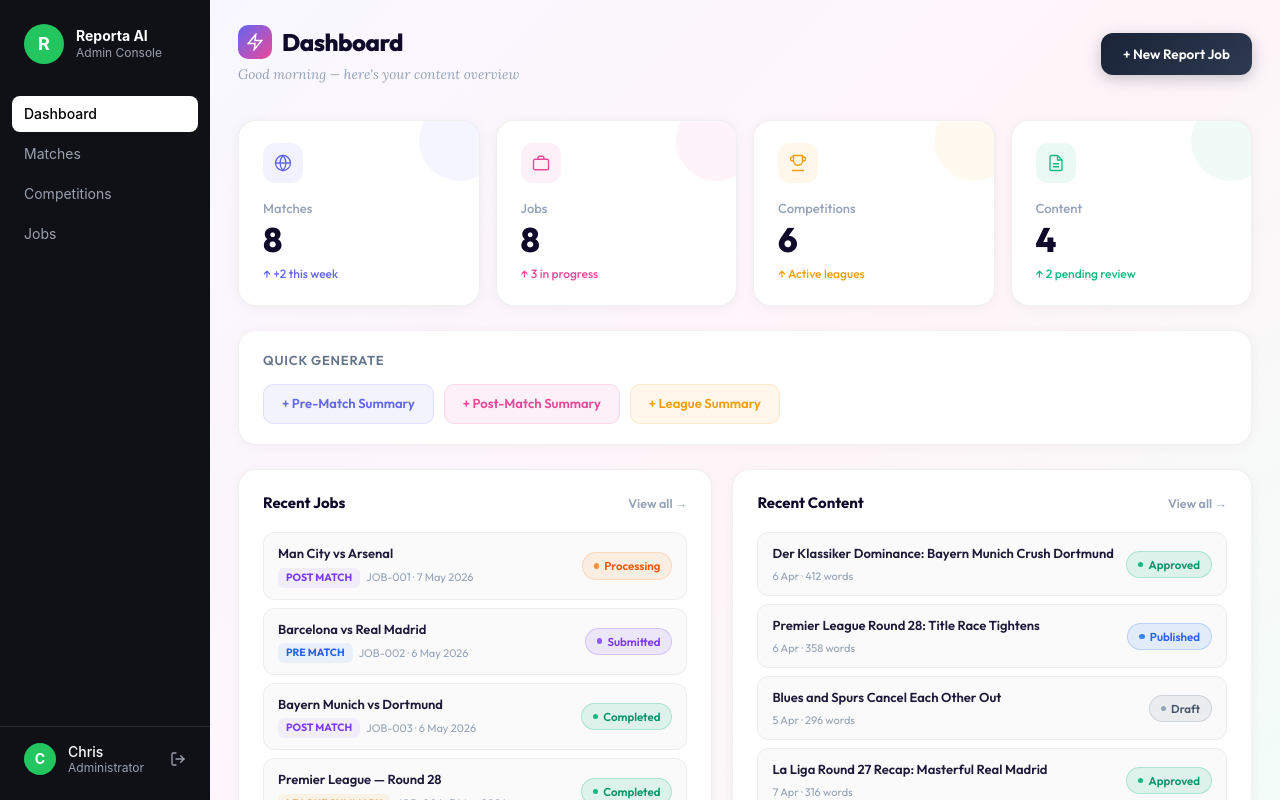
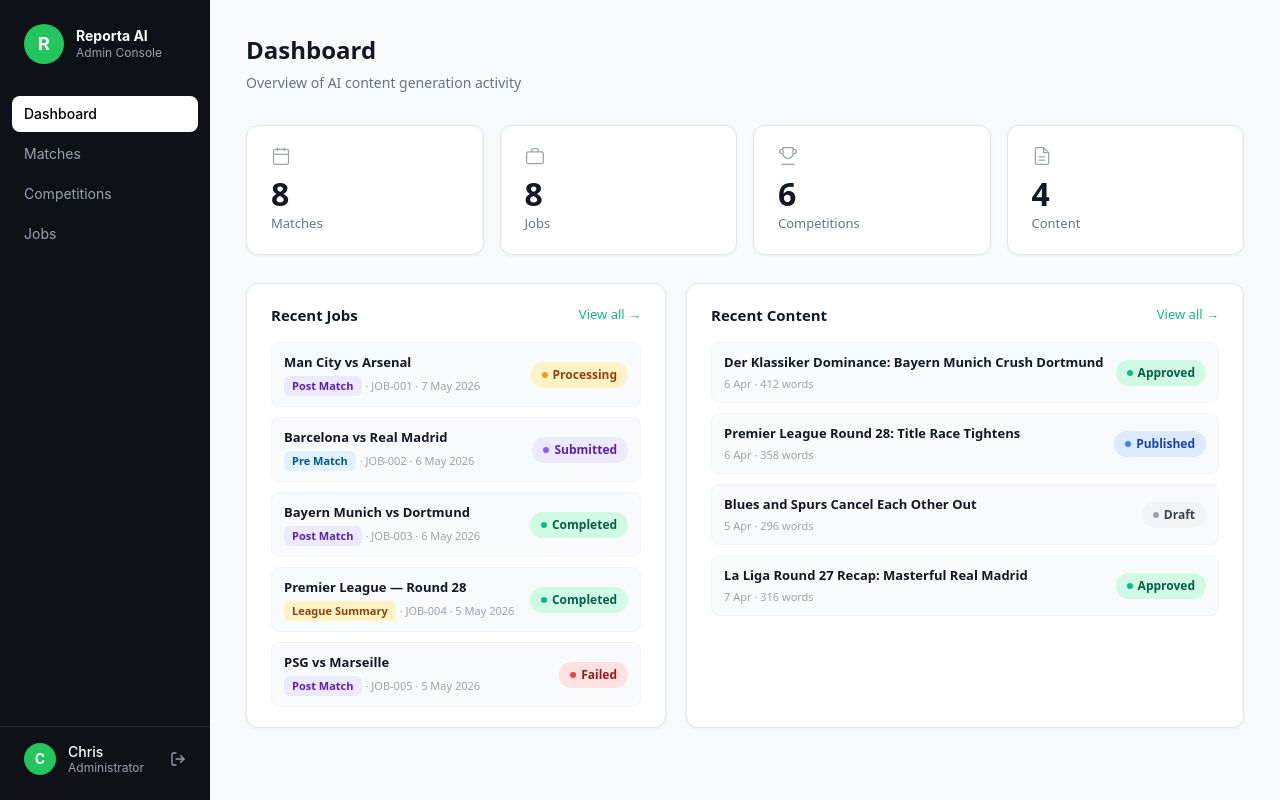
Before and after one commit to ghazalkalhori/PCP-AUT2606, a React (Vite) app in the folder frontend/: page /login in a window 1280 px wide. Both pictures are taken after a click on the button "Sign in to Dashboard". Built offline with nearby package versions, Linux system fonts and the light colour scheme.

Commit message:
sharon: dashboard matches prototype, removed extra buttons

```diff
--- a/frontend/src/pages/Dashboard.jsx
+++ b/frontend/src/pages/Dashboard.jsx
@@ -17,19 +17,19 @@ const recentContent = [
 ];
 
 const statusConfig = {
-  Processing: { bg: 'rgba(251,146,60,0.12)', color: '#EA580C', dot: '#FB923C', border: 'rgba(251,146,60,0.25)' },
-  Submitted:  { bg: 'rgba(139,92,246,0.12)', color: '#7C3AED', dot: '#8B5CF6', border: 'rgba(139,92,246,0.25)' },
-  Completed:  { bg: 'rgba(16,185,129,0.12)', color: '#059669', dot: '#10B981', border: 'rgba(16,185,129,0.25)' },
-  Failed:     { bg: 'rgba(239,68,68,0.12)', color: '#DC2626', dot: '#EF4444', border: 'rgba(239,68,68,0.25)' },
-  Approved:   { bg: 'rgba(16,185,129,0.12)', color: '#059669', dot: '#10B981', border: 'rgba(16,185,129,0.25)' },
-  Published:  { bg: 'rgba(59,130,246,0.12)', color: '#2563EB', dot: '#3B82F6', border: 'rgba(59,130,246,0.25)' },
-  Draft:      { bg: 'rgba(100,116,139,0.10)', color: '#475569', dot: '#94A3B8', border: 'rgba(100,116,139,0.2)' },
+  Processing: { bg: '#FEF3C7', color: '#92400E', dot: '#F59E0B' },
+  Submitted:  { bg: '#EDE9FE', color: '#5B21B6', dot: '#8B5CF6' },
+  Completed:  { bg: '#D1FAE5', color: '#065F46', dot: '#10B981' },
+  Failed:     { bg: '#FEE2E2', color: '#991B1B', dot: '#EF4444' },
+  Approved:   { bg: '#D1FAE5', color: '#065F46', dot: '#10B981' },
+  Published:  { bg: '#DBEAFE', color: '#1E40AF', dot: '#3B82F6' },
+  Draft:      { bg: '#F3F4F6', color: '#374151', dot: '#9CA3AF' },
 };
 
 const typeConfig = {
-  'Post Match':     { bg: 'rgba(139,92,246,0.08)', color: '#7C3AED' },
-  'Pre Match':      { bg: 'rgba(59,130,246,0.08)', color: '#2563EB' },
-  'League Summary': { bg: 'rgba(245,158,11,0.08)', color: '#D97706' },
+  'Post Match':     { bg: '#EDE9FE', color: '#5B21B6' },
+  'Pre Match':      { bg: '#E0F2FE', color: '#075985' },
+  'League Summary': { bg: '#FEF3C7', color: '#92400E' },
 };
 
 function StatusBadge({ status }) {
@@ -39,28 +39,33 @@ function StatusBadge({ status }) {
       display: 'inline-flex', alignItems: 'center', gap: 5,
       background: s.bg, color: s.color,
       padding: '4px 11px', borderRadius: 99,
-      fontSize: 11.5, fontWeight: 600,
-      border: `1px solid ${s.border}`,
+      fontSize: 12, fontWeight: 600,
     }}>
-      <span style={{ width: 5.5, height: 5.5, borderRadius: '50%', background: s.dot, flexShrink: 0 }} />
+      <span style={{ width: 6, height: 6, borderRadius: '50%', background: s.dot, flexShrink: 0 }} />
       {status}
     </span>
   );
 }
 
 function TypeBadge({ type }) {
-  const t = typeConfig[type] || { bg: 'rgba(100,116,139,0.08)', color: '#475569' };
+  const t = typeConfig[type] || { bg: '#F3F4F6', color: '#374151' };
   return (
     <span style={{
       background: t.bg, color: t.color,
       padding: '2px 8px', borderRadius: 6,
-      fontSize: 10.5, fontWeight: 700,
-      textTransform: 'uppercase',
+      fontSize: 11, fontWeight: 600,
     }}>
       {type}
     </span>
   );
 }
+
+const stats = [
+  { label: 'Matches', value: 8, icon: <svg width="20" height="20" fill="none" stroke="currentColor" strokeWidth="1.5" viewBox="0 0 24 24"><rect x="3" y="4" width="18" height="18" rx="2"/><line x1="16" y1="2" x2="16" y2="6"/><line x1="8" y1="2" x2="8" y2="6"/><line x1="3" y1="10" x2="21" y2="10"/></svg> },
+  { label: 'Jobs', value: 8, icon: <svg width="20" height="20" fill="none" stroke="currentColor" strokeWidth="1.5" viewBox="0 0 24 24"><rect x="2" y="7" width="20" height="14" rx="2"/><path d="M16 7V5a2 2 0 0 0-2-2h-4a2 2 0 0 0-2 2v2"/></svg> },
+  { label: 'Competitions', value: 6, icon: <svg width="20" height="20" fill="none" stroke="currentColor" strokeWidth="1.5" viewBox="0 0 24 24"><path d="M6 9H4.5a2.5 2.5 0 0 1 0-5H6"/><path d="M18 9h1.5a2.5 2.5 0 0 0 0-5H18"/><path d="M4 22h16"/><path d="M18 2H6v7a6 6 0 0 0 12 0V2z"/></svg> },
+  { label: 'Content', value: 4, icon: <svg width="20" height="20" fill="none" stroke="currentColor" strokeWidth="1.5" viewBox="0 0 24 24"><path d="M14 2H6a2 2 0 0 0-2 2v16a2 2 0 0 0 2 2h12a2 2 0 0 0 2-2V8z"/><polyline points="14 2 14 8 20 8"/><line x1="16" y1="13" x2="8" y2="13"/><line x1="16" y1="17" x2="8" y2="17"/></svg> },
+];
 
 export default function Dashboard() {
   const navigate = useNavigate();
@@ -71,128 +76,57 @@ export default function Dashboard() {
     return () => clearTimeout(t);
   }, []);
 
-  const stats = [
-    { label: 'Matches', value: '8', sub: '+2 this week', accent: '#6366F1',
-      icon: <svg width="18" height="18" fill="none" stroke="currentColor" strokeWidth="1.8" viewBox="0 0 24 24"><circle cx="12" cy="12" r="10"/><path d="M12 2a15.3 15.3 0 0 1 4 10 15.3 15.3 0 0 1-4 10 15.3 15.3 0 0 1-4-10 15.3 15.3 0 0 1 4-10z"/><path d="M2 12h20"/></svg> },
-    { label: 'Jobs', value: '8', sub: '3 in progress', accent: '#EC4899',
-      icon: <svg width="18" height="18" fill="none" stroke="currentColor" strokeWidth="1.8" viewBox="0 0 24 24"><rect x="2" y="7" width="20" height="14" rx="2"/><path d="M16 7V5a2 2 0 0 0-2-2h-4a2 2 0 0 0-2 2v2"/></svg> },
-    { label: 'Competitions', value: '6', sub: 'Active leagues', accent: '#F59E0B',
-      icon: <svg width="18" height="18" fill="none" stroke="currentColor" strokeWidth="1.8" viewBox="0 0 24 24"><path d="M6 9H4.5a2.5 2.5 0 0 1 0-5H6"/><path d="M18 9h1.5a2.5 2.5 0 0 0 0-5H18"/><path d="M4 22h16"/><path d="M18 2H6v7a6 6 0 0 0 12 0V2z"/></svg> },
-    { label: 'Content', value: '4', sub: '2 pending review', accent: '#10B981',
-      icon: <svg width="18" height="18" fill="none" stroke="currentColor" strokeWidth="1.8" viewBox="0 0 24 24"><path d="M14 2H6a2 2 0 0 0-2 2v16a2 2 0 0 0 2 2h12a2 2 0 0 0 2-2V8z"/><polyline points="14 2 14 8 20 8"/><line x1="16" y1="13" x2="8" y2="13"/><line x1="16" y1="17" x2="8" y2="17"/></svg> },
-  ];
+  return (
+    <div style={{ padding: '32px 36px', background: '#F8FAFC', minHeight: '100vh', fontFamily: 'system-ui, sans-serif' }}>
 
-  return (
-    <div style={{
-      minHeight: '100vh',
-      background: 'linear-gradient(135deg, #F8F7FF 0%, #FFF5F9 50%, #F0FDF8 100%)',
-      padding: '24px 28px',
-      fontFamily: "'Outfit', sans-serif",
-    }}>
-      <style>{`
-        @import url('https://fonts.googleapis.com/css2?family=Outfit:wght@300;400;500;600;700;800&family=Lora:ital@0;1&display=swap');
-        .stat-card:hover { transform: translateY(-3px) !important; box-shadow: 0 12px 40px rgba(0,0,0,0.10) !important; }
-        .job-row:hover { background: white !important; box-shadow: 0 4px 20px rgba(0,0,0,0.06) !important; }
-        .quick-btn:hover { transform: translateY(-2px); box-shadow: 0 6px 20px rgba(0,0,0,0.12); }
-        .new-btn:hover { transform: translateY(-1px); box-shadow: 0 8px 24px rgba(26,35,54,0.35) !important; }
-        * { box-sizing: border-box; }
-      `}</style>
-
-      <div style={{
-        display: 'flex', justifyContent: 'space-between', alignItems: 'center',
-        marginBottom: 36,
-        opacity: visible ? 1 : 0, transform: visible ? 'none' : 'translateY(10px)',
-        transition: 'opacity 0.5s ease, transform 0.5s ease',
-      }}>
-        <div>
-          <div style={{ display: 'flex', alignItems: 'center', gap: 10, marginBottom: 4 }}>
-            <div style={{
-              width: 34, height: 34, borderRadius: 10,
-              background: 'linear-gradient(135deg, #6366F1, #EC4899)',
-              display: 'flex', alignItems: 'center', justifyContent: 'center',
-            }}>
-              <svg width="18" height="18" fill="none" stroke="white" strokeWidth="2" viewBox="0 0 24 24">
-                <polygon points="13 2 3 14 12 14 11 22 21 10 12 10 13 2"/>
-              </svg>
-            </div>
-            <h1 style={{ margin: 0, fontSize: 24, fontWeight: 800, color: '#0F0A2A', letterSpacing: '-0.5px' }}>
-              Dashboard
-            </h1>
-          </div>
-          <p style={{ margin: 0, fontSize: 13.5, color: '#94A3B8', fontFamily: "'Lora', serif", fontStyle: 'italic' }}>
-            Good morning — here's your content overview
-          </p>
-        </div>
-        <button className="new-btn" onClick={() => navigate('/generate')} style={{
-          background: 'linear-gradient(135deg, #1A2336 0%, #2D3A52 100%)',
-          color: 'white', border: 'none', borderRadius: 12,
-          padding: '11px 22px', fontSize: 13.5, fontWeight: 600,
-          cursor: 'pointer', display: 'flex', alignItems: 'center', gap: 8,
-          boxShadow: '0 4px 16px rgba(26,35,54,0.25)',
-          fontFamily: "'Outfit', sans-serif",
-        }}>
-          + New Report Job
-        </button>
+      {/* Header */}
+      <div style={{ marginBottom: 32 }}>
+        <h1 style={{ margin: 0, fontSize: 24, fontWeight: 700, color: '#111827' }}>Dashboard</h1>
+        <p style={{ margin: '4px 0 0', fontSize: 14, color: '#6B7280' }}>Overview of AI content generation activity</p>
       </div>
 
-      <div style={{ display: 'grid', gridTemplateColumns: 'repeat(4, 1fr)', gap: 16, marginBottom: 24 }}>
+      {/* Stats */}
+      <div style={{ display: 'grid', gridTemplateColumns: 'repeat(4, 1fr)', gap: 16, marginBottom: 28 }}>
         {stats.map((s, i) => (
-          <div key={s.label} className="stat-card" style={{
-            background: 'white', borderRadius: 18, padding: '22px 24px',
-            border: '1px solid rgba(0,0,0,0.06)',
-            boxShadow: '0 2px 12px rgba(0,0,0,0.05)',
+          <div key={s.label} style={{
+            background: 'white', borderRadius: 12, padding: '20px 24px',
+            border: '1px solid #E5E7EB',
+            boxShadow: '0 1px 3px rgba(0,0,0,0.06)',
             opacity: visible ? 1 : 0,
-            transform: visible ? 'translateY(0)' : 'translateY(16px)',
-            transition: `opacity 0.5s ease ${i * 0.08}s, transform 0.5s ease ${i * 0.08}s`,
-            position: 'relative', overflow: 'hidden', cursor: 'default',
+            transform: visible ? 'translateY(0)' : 'translateY(12px)',
+            transition: `opacity 0.4s ease ${i * 0.07}s, transform 0.4s ease ${i * 0.07}s`,
           }}>
-            <div style={{ position: 'absolute', top: -20, right: -20, width: 80, height: 80, borderRadius: '50%', background: `${s.accent}10` }} />
-            <div style={{ width: 40, height: 40, borderRadius: 12, background: `${s.accent}15`, color: s.accent, display: 'flex', alignItems: 'center', justifyContent: 'center', marginBottom: 16 }}>
-              {s.icon}
-            </div>
-            <p style={{ margin: '0 0 4px', fontSize: 13, color: '#94A3B8', fontWeight: 500 }}>{s.label}</p>
-            <p style={{ margin: '0 0 8px', fontSize: 34, fontWeight: 800, color: '#0F0A2A', lineHeight: 1, letterSpacing: '-1px' }}>{s.value}</p>
-            <p style={{ margin: 0, fontSize: 12, color: s.accent, fontWeight: 500 }}>↑ {s.sub}</p>
+            <div style={{ color: '#9CA3AF', marginBottom: 12 }}>{s.icon}</div>
+            <p style={{ margin: '0 0 4px', fontSize: 32, fontWeight: 700, color: '#111827', lineHeight: 1 }}>{s.value}</p>
+            <p style={{ margin: 0, fontSize: 13, color: '#6B7280' }}>{s.label}</p>
           </div>
         ))}
       </div>
 
-      <div style={{ background: 'white', borderRadius: 18, border: '1px solid rgba(0,0,0,0.06)', padding: '20px 24px', marginBottom: 24, boxShadow: '0 2px 12px rgba(0,0,0,0.04)', opacity: visible ? 1 : 0, transition: 'opacity 0.5s ease 0.35s' }}>
-        <p style={{ margin: '0 0 14px', fontSize: 13, fontWeight: 600, color: '#64748B', textTransform: 'uppercase', letterSpacing: '0.06em' }}>Quick Generate</p>
-        <div style={{ display: 'flex', gap: 10 }}>
-          {[
-            { label: 'Pre-Match Summary', color: '#6366F1', bg: 'rgba(99,102,241,0.08)' },
-            { label: 'Post-Match Summary', color: '#EC4899', bg: 'rgba(236,72,153,0.08)' },
-            { label: 'League Summary', color: '#F59E0B', bg: 'rgba(245,158,11,0.08)' },
-          ].map((btn) => (
-            <button key={btn.label} className="quick-btn" onClick={() => navigate('/generate')} style={{
-              background: btn.bg, color: btn.color,
-              border: `1.5px solid ${btn.color}25`,
-              borderRadius: 10, padding: '9px 18px',
-              fontSize: 13, fontWeight: 600, cursor: 'pointer',
-              fontFamily: "'Outfit', sans-serif",
-            }}>
-              + {btn.label}
+      {/* Two Columns */}
+      <div style={{ display: 'grid', gridTemplateColumns: '1fr 1fr', gap: 20 }}>
+
+        {/* Recent Jobs */}
+        <div style={{ background: 'white', borderRadius: 12, border: '1px solid #E5E7EB', padding: '20px 24px', boxShadow: '0 1px 3px rgba(0,0,0,0.06)' }}>
+          <div style={{ display: 'flex', justifyContent: 'space-between', alignItems: 'center', marginBottom: 16 }}>
+            <p style={{ margin: 0, fontSize: 15, fontWeight: 600, color: '#111827' }}>Recent Jobs</p>
+            <button onClick={() => navigate('/jobs')}
+              style={{ background: 'none', border: 'none', color: '#10B981', fontSize: 13, fontWeight: 500, cursor: 'pointer' }}>
+              View all →
             </button>
-          ))}
-        </div>
-      </div>
-
-      <div style={{ display: 'grid', gridTemplateColumns: '1fr 1fr', gap: 20 }}>
-        <div style={{ background: 'white', borderRadius: 18, border: '1px solid rgba(0,0,0,0.06)', padding: '22px 24px', boxShadow: '0 2px 12px rgba(0,0,0,0.04)', opacity: visible ? 1 : 0, transition: 'opacity 0.5s ease 0.42s' }}>
-          <div style={{ display: 'flex', justifyContent: 'space-between', alignItems: 'center', marginBottom: 18 }}>
-            <p style={{ margin: 0, fontSize: 15, fontWeight: 700, color: '#0F0A2A' }}>Recent Jobs</p>
-            <button onClick={() => navigate('/jobs')} style={{ background: 'none', border: 'none', color: '#94A3B8', fontSize: 12.5, fontWeight: 600, cursor: 'pointer', fontFamily: "'Outfit', sans-serif" }}>View all →</button>
           </div>
-          <div style={{ display: 'flex', flexDirection: 'column', gap: 8 }}>
+          <div style={{ display: 'flex', flexDirection: 'column', gap: 10 }}>
             {recentJobs.map(job => (
-              <div key={job.id} className="job-row" style={{ display: 'flex', justifyContent: 'space-between', alignItems: 'center', padding: '11px 14px', borderRadius: 12, background: '#FAFAFA', border: '1px solid rgba(0,0,0,0.05)', cursor: 'pointer' }}>
+              <div key={job.id} style={{
+                display: 'flex', justifyContent: 'space-between', alignItems: 'center',
+                padding: '10px 12px', borderRadius: 8, background: '#F9FAFB',
+                border: '1px solid #F3F4F6',
+              }}>
                 <div>
-                  <p style={{ margin: 0, fontSize: 13, fontWeight: 600, color: '#1E1B3A' }}>{job.match}</p>
-                  <div style={{ display: 'flex', alignItems: 'center', gap: 6, marginTop: 4 }}>
-                    <TypeBadge type={job.type} />
-                    <span style={{ fontSize: 11, color: '#94A3B8' }}>{job.id} · {job.date}</span>
-                  </div>
+                  <p style={{ margin: 0, fontSize: 13, fontWeight: 600, color: '#111827' }}>{job.match}</p>
+                  <p style={{ margin: '3px 0 0', fontSize: 11, color: '#9CA3AF', display: 'flex', alignItems: 'center', gap: 4 }}>
+                    <TypeBadge type={job.type} /> · {job.id} · {job.date}
+                  </p>
                 </div>
                 <StatusBadge status={job.status} />
               </div>
@@ -200,23 +134,36 @@ export default function Dashboard() {
           </div>
         </div>
 
-        <div style={{ background: 'white', borderRadius: 18, border: '1px solid rgba(0,0,0,0.06)', padding: '22px 24px', boxShadow: '0 2px 12px rgba(0,0,0,0.04)', opacity: visible ? 1 : 0, transition: 'opacity 0.5s ease 0.49s' }}>
-          <div style={{ display: 'flex', justifyContent: 'space-between', alignItems: 'center', marginBottom: 18 }}>
-            <p style={{ margin: 0, fontSize: 15, fontWeight: 700, color: '#0F0A2A' }}>Recent Content</p>
-            <button onClick={() => navigate('/content')} style={{ background: 'none', border: 'none', color: '#94A3B8', fontSize: 12.5, fontWeight: 600, cursor: 'pointer', fontFamily: "'Outfit', sans-serif" }}>View all →</button>
+        {/* Recent Content */}
+        <div style={{ background: 'white', borderRadius: 12, border: '1px solid #E5E7EB', padding: '20px 24px', boxShadow: '0 1px 3px rgba(0,0,0,0.06)' }}>
+          <div style={{ display: 'flex', justifyContent: 'space-between', alignItems: 'center', marginBottom: 16 }}>
+            <p style={{ margin: 0, fontSize: 15, fontWeight: 600, color: '#111827' }}>Recent Content</p>
+            <button onClick={() => navigate('/content')}
+              style={{ background: 'none', border: 'none', color: '#10B981', fontSize: 13, fontWeight: 500, cursor: 'pointer' }}>
+              View all →
+            </button>
           </div>
-          <div style={{ display: 'flex', flexDirection: 'column', gap: 8 }}>
+          <div style={{ display: 'flex', flexDirection: 'column', gap: 10 }}>
             {recentContent.map((c, i) => (
-              <div key={i} className="job-row" style={{ display: 'flex', justifyContent: 'space-between', alignItems: 'center', padding: '11px 14px', borderRadius: 12, background: '#FAFAFA', border: '1px solid rgba(0,0,0,0.05)', cursor: 'pointer' }}>
+              <div key={i} style={{
+                display: 'flex', justifyContent: 'space-between', alignItems: 'center',
+                padding: '10px 12px', borderRadius: 8, background: '#F9FAFB',
+                border: '1px solid #F3F4F6',
+              }}>
                 <div style={{ flex: 1, minWidth: 0, marginRight: 12 }}>
-                  <p style={{ margin: 0, fontSize: 13, fontWeight: 600, color: '#1E1B3A', whiteSpace: 'nowrap', overflow: 'hidden', textOverflow: 'ellipsis' }}>{c.title}</p>
-                  <p style={{ margin: '4px 0 0', fontSize: 11, color: '#94A3B8' }}>{c.date} · {c.words}</p>
+                  <p style={{ margin: 0, fontSize: 13, fontWeight: 600, color: '#111827', whiteSpace: 'nowrap', overflow: 'hidden', textOverflow: 'ellipsis' }}>
+                    {c.title}
+                  </p>
+                  <p style={{ margin: '3px 0 0', fontSize: 11, color: '#9CA3AF' }}>
+                    {c.date} · {c.words}
+                  </p>
                 </div>
                 <StatusBadge status={c.status} />
               </div>
             ))}
           </div>
         </div>
+
       </div>
     </div>
   );
```
